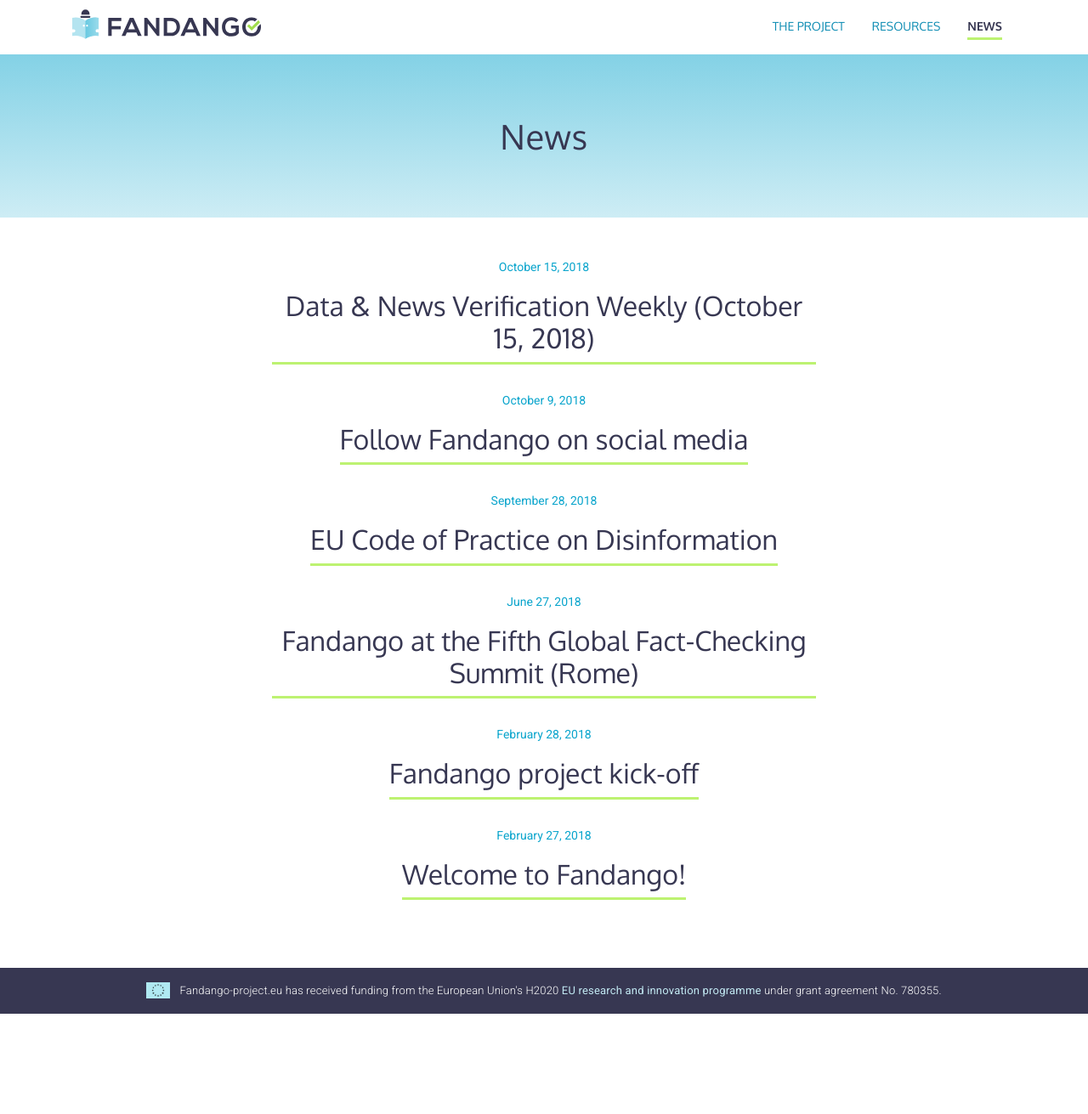
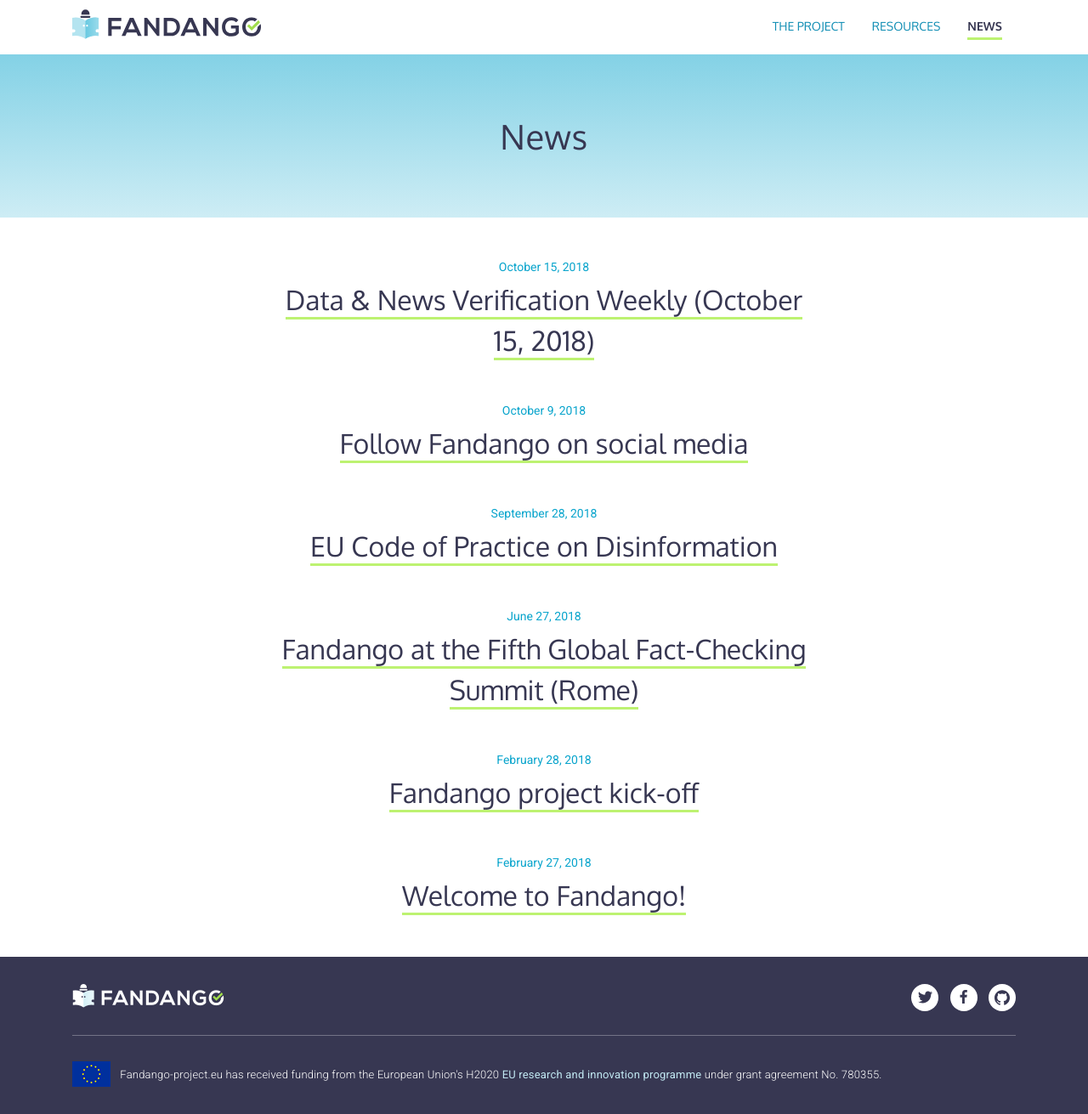
Before and after one commit to fandangOrg/fandango-web, a Jekyll site: the page built from news.md, in a window 1280 px wide. Shown: the whole page at 85% size. Built offline with Jekyll 4.4.1, drawn with Linux system fonts in a browser that asks for light colours; comment, search, counter and statistics services are not loaded; before the commit the page ends 1193 px from its top, so only the background shows below that.

Commit message:
Improve footer

```diff
--- a/_includes/footer.html
+++ b/_includes/footer.html
@@ -1,5 +1,18 @@
 <footer id="main-footer">
   <div class="container">
-    <img class="eu-flag" alt="" src="/assets/img/eu-flag.png"> Fandango-project.eu has received funding from the European Union's H2020 <a href="https://ec.europa.eu/programmes/horizon2020/" target="_blank">EU research and innovation programme</a> under grant agreement No. 780355.
+    <img alt="Fandango Project" src="/assets/img/fandango-white-small.png">
+    <ul class="social-buttons">
+      <li>
+        <a href=" https://twitter.com/fandango_eu" class="btn btn-default btn-lg" target="_blank" rel="noopener"><svg width="17" height="17" class="icon icon-twitter" version="1.1" viewBox="0 0 16 16" aria-hidden="true"><path fill-rule="evenodd" d="M16 3.038c-.59.26-1.22.437-1.885.517.677-.407 1.198-1.05 1.443-1.816-.634.37-1.337.64-2.085.79-.598-.64-1.45-1.04-2.396-1.04-1.812 0-3.282 1.47-3.282 3.28 0 .26.03.51.085.75-2.728-.13-5.147-1.44-6.766-3.42C.83 2.58.67 3.14.67 3.75c0 1.14.58 2.143 1.46 2.732-.538-.017-1.045-.165-1.487-.41v.04c0 1.59 1.13 2.918 2.633 3.22-.276.074-.566.114-.865.114-.21 0-.41-.02-.61-.058.42 1.304 1.63 2.253 3.07 2.28-1.12.88-2.54 1.404-4.07 1.404-.26 0-.52-.015-.78-.045 1.46.93 3.18 1.474 5.04 1.474 6.04 0 9.34-5 9.34-9.33 0-.14 0-.28-.01-.42.64-.46 1.2-1.04 1.64-1.7z"></path></svg> <span class="d-none">Twitter</span></a>
+      </li>
+      <li>
+        <a href="https://www.facebook.com/fandango.project/" class="btn btn-default btn-lg" target="_blank" rel="noopener"><svg width="18" height="18" class="icon icon-facebook" version="1.1" viewBox="0 0 9 18" aria-hidden="true"><path fill-rule="evenodd" d="M5.393 16V8.702h2.45l.367-2.845H5.393V4.04c0-.822.23-1.383 1.41-1.383H8.31V.11C8.05.077 7.154 0 6.113 0c-2.17 0-3.658 1.325-3.658 3.76v2.097H0v2.845h2.456V16h2.937z"></path></svg> <span class="d-none">Facebook</span></a>
+      </li>
+      <li>
+        <a href="https://github.com/fandangOrg/" class="btn btn-default btn-lg" target="_blank" rel="noopener"><svg width="18" height="18" class="icon icon-github" version="1.1" viewBox="0 0 24 24" aria-hidden="true"><path fill-rule="evenodd" d="M12 .297c-6.63 0-12 5.373-12 12 0 5.303 3.438 9.8 8.205 11.385.6.113.82-.258.82-.577 0-.285-.01-1.04-.015-2.04-3.338.724-4.042-1.61-4.042-1.61C4.422 18.07 3.633 17.7 3.633 17.7c-1.087-.744.084-.729.084-.729 1.205.084 1.838 1.236 1.838 1.236 1.07 1.835 2.809 1.305 3.495.998.108-.776.417-1.305.76-1.605-2.665-.3-5.466-1.332-5.466-5.93 0-1.31.465-2.38 1.235-3.22-.135-.303-.54-1.523.105-3.176 0 0 1.005-.322 3.3 1.23.96-.267 1.98-.399 3-.405 1.02.006 2.04.138 3 .405 2.28-1.552 3.285-1.23 3.285-1.23.645 1.653.24 2.873.12 3.176.765.84 1.23 1.91 1.23 3.22 0 4.61-2.805 5.625-5.475 5.92.42.36.81 1.096.81 2.22 0 1.606-.015 2.896-.015 3.286 0 .315.21.69.825.57C20.565 22.092 24 17.592 24 12.297c0-6.627-5.373-12-12-12"></path></svg> <span class="d-none">Github</span></a>
+      </li>
+    </ul>
+    <hr>
+    <img class="eu-flag" alt="EU Horizon 2020" src="/assets/img/eu-flag.png"> Fandango-project.eu has received funding from the European Union's H2020 <a href="https://ec.europa.eu/programmes/horizon2020/" target="_blank">EU research and innovation programme</a> under grant agreement No. 780355.
   </div>
 </footer>
--- a/assets/css/_general.scss
+++ b/assets/css/_general.scss
@@ -324,11 +324,12 @@ header .container {
 
 .post {
   text-align: center;
+  margin-bottom: 3rem;
 
   .date {
     font-size: .875rem;
     color: $primary;
-    margin: 0;
+    margin: 0 0 .25rem;
   }
 
   .author {
@@ -343,6 +344,17 @@ header .container {
 
   h3 {
     color: $dark;
+    display: inline;
+    line-height: 3rem;
+    padding: 0;
+  }
+
+  a:hover{
+    text-decoration: none;
+
+    h3{
+      border-color: $dark;
+    }
   }
 }
 
@@ -489,20 +501,62 @@ header .container {
   font-weight: 300;
   background: $dark;
   letter-spacing: .015em;
-  text-align: center;
+  //text-align: center;
   line-height: 1.375rem;
-  @extend .py-3;
+  padding: 2rem 0;
 
   a {
     color: $light;
     font-weight: 400;
   }
 
+  hr {
+    margin: 2rem 0;
+    border-top-color: rgba(255,255,255,.3);
+  }
+
   .eu-flag {
     display: inline-block;
-    width: 28px;
-    height: 19px;
+    width: 45px;
+    height: 30px;
     margin-top: -.1rem;
     margin-right: .5rem;
   }
+
+  .social-buttons {
+    float: right;
+    text-align: right;
+    margin: 0 -10px 0 0;
+
+    li {
+      display: inline-block;
+      margin-right: 10px;
+    }
+
+    .btn{
+      color: $dark;
+      background: white;
+      width: 32px;
+      height: 32px;
+      border-radius: 16px;
+      line-height: 32px;
+      padding: 0;
+
+      &:hover{
+        background: mix( $primary, white, 50% );
+      }
+
+      .icon{
+        display: inline-block;
+        vertical-align: text-top;
+        fill: currentColor;
+        margin-top: 2px;
+        margin-left: 1px;
+
+        &.icon-github{
+          margin-left: 0;
+        }
+      }
+    }
+  }
 }
```
Also changed, not shown: assets/img/eu-flag.png, assets/img/fandango-white-small.png (added).
